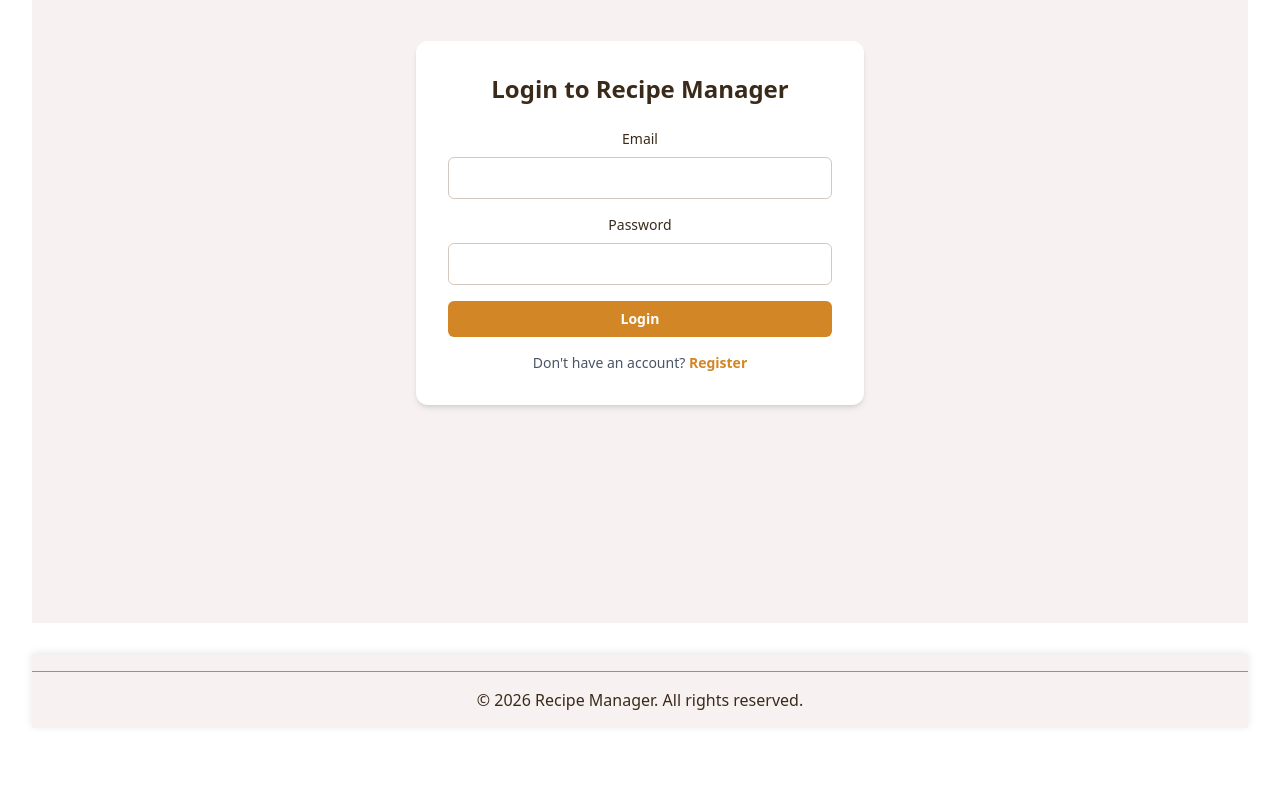
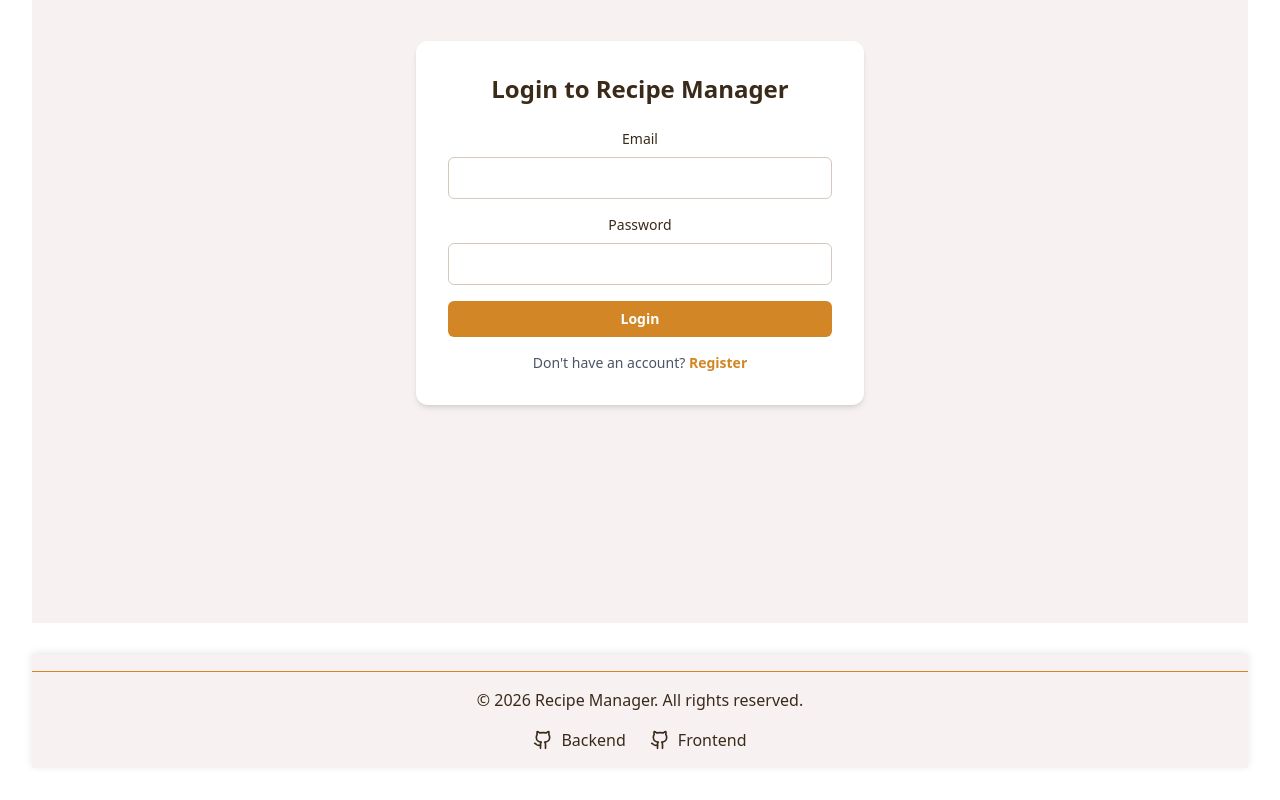
Before and after one commit to Stradow/recipe-manager, a React (Vite) app: page /login in a window 1280 px wide. Shown: the part 321-1121 px from the top of the page. Before the commit the page ends 1081 px from the top, so only its background shows below. Built offline with nearby package versions, Linux system fonts and the light colour scheme; no server answers.

Commit message:
updated footer to add github repos

```diff
--- a/src/components/Footer.tsx
+++ b/src/components/Footer.tsx
@@ -1,8 +1,32 @@
+import { Github } from "lucide-react";
+
 const Footer = () => {
   return (
     <footer className=" bg-[#F7F2F1] text-[#3A2A1A] text-center py-4 shadow-[0_-2px_8px_rgba(0,0,0,0.1)] mt-8">
       <div className="border-t border-[#D28625] pt-4">
-        <p>&copy; 2026 Recipe Manager. All rights reserved.</p>
+        <p className="mb-4">&copy; 2026 Recipe Manager. All rights reserved.</p>
+
+        <div className="flex justify-center items-center gap-6">
+          <a
+            href="https://github.com/Stradow/recipe-manager-express"
+            target="_blanck"
+            className="flex items-center gap-2 hover:text[#D28625] transition-colors duration-200"
+            title="Backend Repository"
+          >
+            <Github size={20} />
+            <span className="text=sm">Backend</span>
+          </a>
+
+          <a
+            href="https://github.com/Stradow/recipe-manager"
+            target="_blanck"
+            className="flex items-center gap-2 hover:text[#D28625] transition-colors duration-200"
+            title="Frontend Repository"
+          >
+            <Github size={20} />
+            <span className="text=sm">Frontend</span>
+          </a>
+        </div>
       </div>
     </footer>
   );
```
